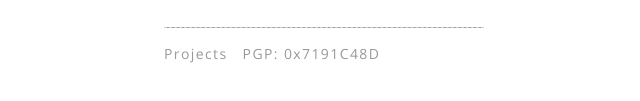
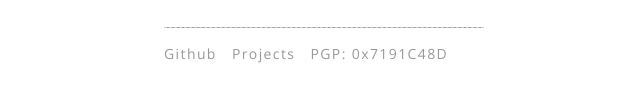
Before and after one commit to xr/liang.fi, a plain HTML site: page index.html in a window 1280 px wide. Shown: the part 469-570 px from the top of the page, 92-732 px from the left. Drawn offline with nearby package versions, Linux system fonts and the light colour scheme.

Commit message:
Update index.html

```diff
--- a/index.html
+++ b/index.html
@@ -19,6 +19,7 @@
 		</ul>
 		<hr>
 		<p>
+			<a href="https://github.com/xr" target="_blank">Github</a>
 			<a href="http://projects.liang.fi" target="_blank">Projects</a>
 			<a href="">PGP: 0x7191C48D</a>
 		</p>
```
